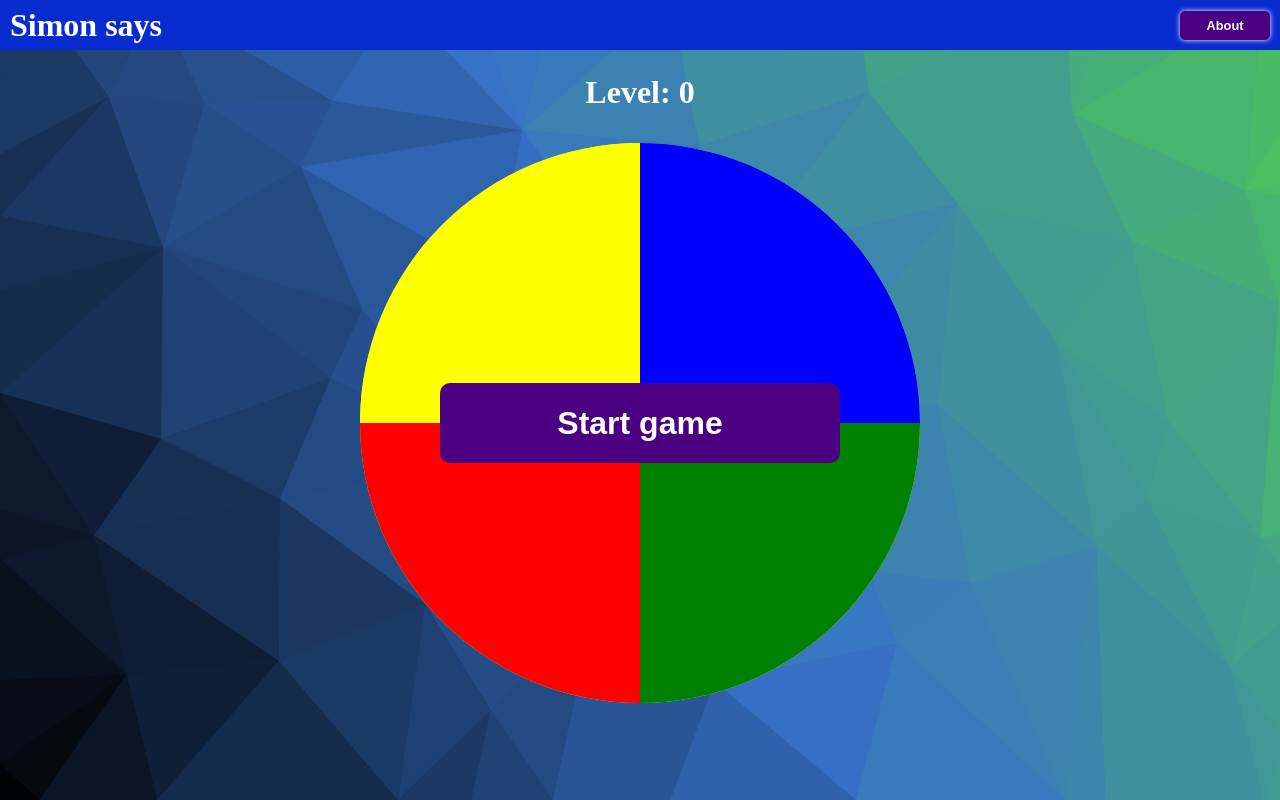
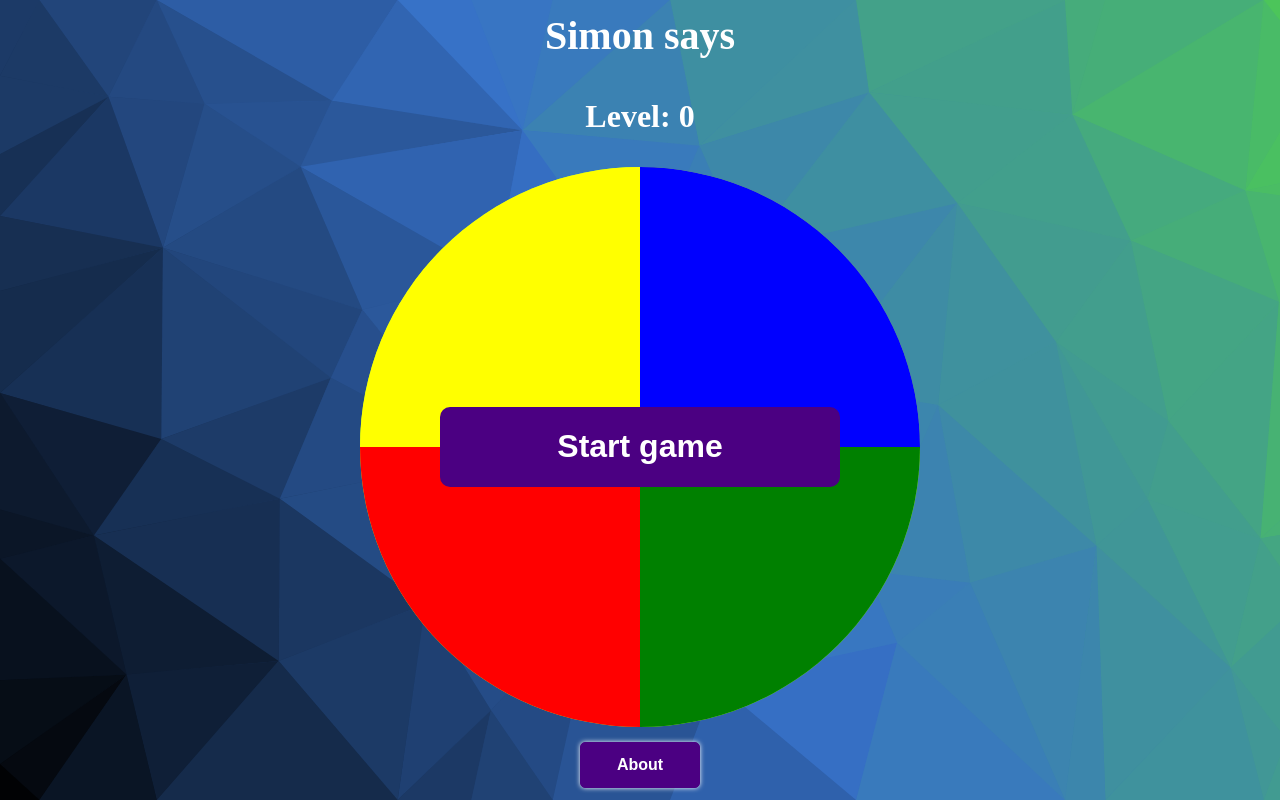
Before and after one commit to jdelacruzv/simon-says, a plain HTML site: page index.html in a window 1280 px wide. Drawn offline with nearby package versions, Linux system fonts and the light colour scheme.

Commit message:
Change in the UI.

```diff
--- a/css/styles.css
+++ b/css/styles.css
@@ -1,3 +1,6 @@
+* {
+  box-sizing: border-box;
+}
 body {
   margin: 0;
   padding: 0;
@@ -6,47 +9,45 @@ body {
   background-repeat: no-repeat;
   width: 100%;
   height: 100vh;
+  display: flex;
+  flex-direction: column;
+  justify-content: center;
+  align-items: center;
 }
-/* ------------------- HEADER ------------------- */
-header {
-  height: 50px;
+.header {
+  width: 100%;
+  height: 70px;
   display: flex;
-  flex-wrap: wrap;
-  justify-content: space-between;
+  flex-direction: column;
   align-items: center;
+  justify-content: center;
+}
+.title {
+  width: 100%;
+  margin: 0;
+  font-size: clamp(1.5rem, 10vw, 2.5rem);
   color: #ffffff;
-  background-color: #092cd1;
+  text-align: center;
 }
-h1 {
-  margin: 0 0 0 10px;
+.main {
+  display: flex;
+  flex-direction: column;
+  align-items: center;
+  justify-content: center;
+  /* centrar verticalmente respecto al viewport sin tocar el body */
+  min-height: calc(100vh - 140px);
 }
-h2 {
+.level {
   margin: 1.5rem auto 2rem auto;
   text-align: center;
   color: #ffffff;
   font-size: clamp(1.5rem, 4vw, 2rem);
   font-weight: bold;
 }
-.btn-about {
-  background-color: indigo;
-  border: 1px solid indigo;
-  box-shadow: #ffffff 0px 0px 5px;
-  border-radius: 5px;
-  color: #ffffff;
-  width: 90px;
-  padding: 6px;
-  margin: 0 10px 0 0;
-  font-size: 0.8rem;
-  font-weight: 900;
-  cursor: pointer;
-  outline: none;
-}
-/* ------------------- BOARD ------------------- */
 .board {
   background-color: greenyellow;
   width: clamp(40vh, 90vw, 70vh);
   height: clamp(40vh, 90vw, 70vh);
-  margin: auto;
   border-radius: 50%;
   display: flex;
   flex-wrap: wrap;
@@ -98,13 +99,40 @@ h2 {
   cursor: pointer;
   font-weight: bold;
 }
+.btn-start:hover {
+  background-color: rgb(53, 16, 80);
+}
 .hide {
   display: none;
 }
 .increase {
   transform: scale(1.05);
 }
-/* ------------------- MEDIA QUERY ------------------- */
+.footer {
+  width: 100%;
+  height: 70px;
+  display: flex;
+  flex-direction: column;
+  align-items: center;
+  justify-content: center;
+}
+.btn-about {
+  background-color: indigo;
+  border: 1px solid indigo;
+  box-shadow: #ffffff 0px 0px 5px;
+  border-radius: 5px;
+  color: #ffffff;
+  width: 120px;
+  padding: .8rem 2rem;
+  margin: 0;
+  font-size: 1rem;
+  font-weight: bold;
+  cursor: pointer;
+  outline: none;
+}
+.btn-about:hover {
+  transform: scale(1.05);
+}
 @media screen and (max-width: 480px) {
   .board {
     width: clamp(35vh, 85vw, 55vh);
@@ -124,7 +152,7 @@ h2 {
   }
 }
 @media screen and (max-width: 330px) {
-  h2 {
+  .level {
     font-size: clamp(1rem, 3vw, 1.5rem);
   }
   .board {
--- a/index.html
+++ b/index.html
@@ -8,13 +8,12 @@
   <link rel="shortcut icon" href="assets/favicon.png" type="image/x-icon">
 </head>
 <body>
-  <header>
-    <h1>Simon says</h1>
-    <button class="btn-about" onclick="about()">About</button>
+  <header class="header">
+    <h1 class="title">Simon says</h1>
   </header>
 
-  <h2>Level: <span id="level">0</span></h2>
-
+  <main class="main">
+    <h2 class="level">Level: <span id="level">0</span></h2>
     <div class="board">
       <div id="yellow" class="position yellow" data-color="yellow"></div>
       <div id="blue" class="position blue" data-color="blue"></div>
@@ -22,7 +21,11 @@
       <div id="green" class="position green" data-color="green"></div>
       <button id="btn-start" class="btn-start" onclick="startPlaying()">Start game</button>
     </div>
+  </main>
 
+  <footer class="footer">
+    <button class="btn-about" onclick="about()">About</button>
+  </footer>
   <script src="https://unpkg.com/sweetalert/dist/sweetalert.min.js"></script>
   <script src="js/main.js"></script>
 </body>
```
Lines whose indentation alone changed are shown as unchanged.
